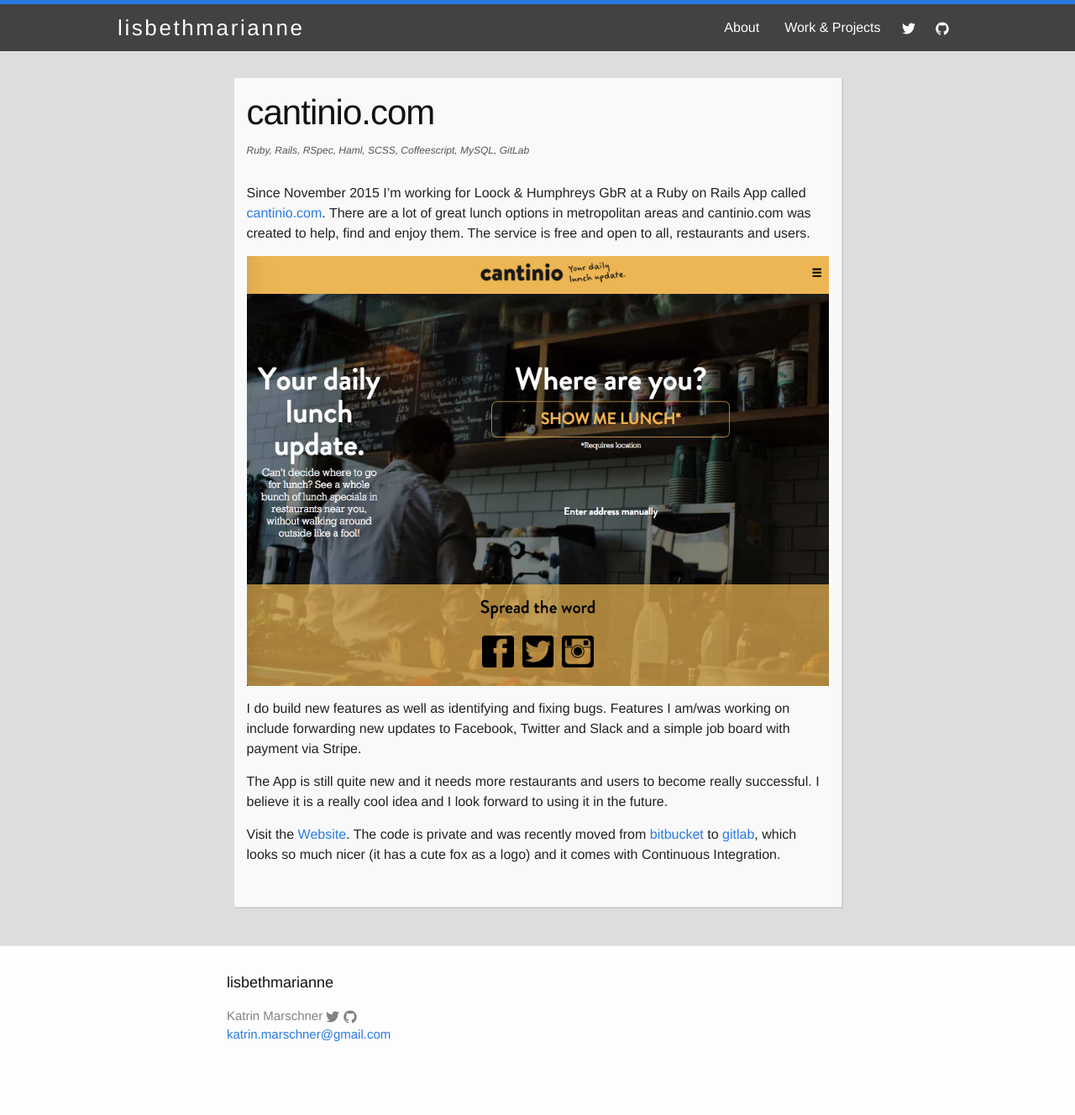
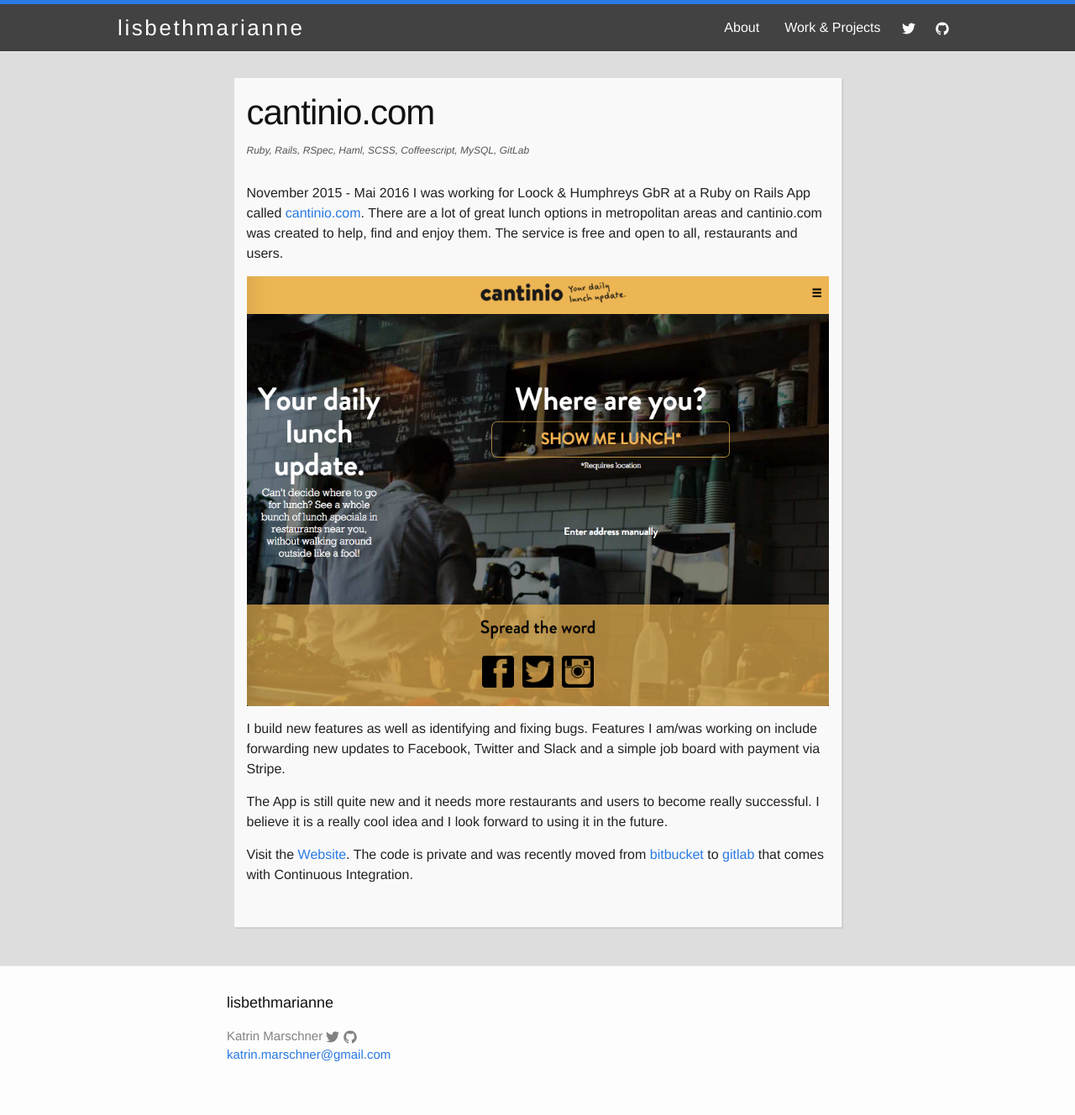
Before and after one commit to lisbethmarianne/lisbethmarianne.github.io, a Jekyll site: the page built from _posts/2016-02-13-cantinio.markdown, in a window 1280 px wide. Shown: the whole page at 84% size. Built offline with Jekyll 4.4.1, drawn with Linux system fonts in a browser that asks for light colours; before the commit the page ends 1304 px from its top, so only the background shows below that.

Commit message:
add marleyspoon and use time range for older posts

```diff
--- a/_posts/2016-02-13-cantinio.markdown
+++ b/_posts/2016-02-13-cantinio.markdown
@@ -1,23 +1,22 @@
 ---
 layout: post
 title:  "cantinio.com"
-image:  /assets/cantinio_2016-02-13.png
+image:  /assets/cantinio.png
 date:   2016-02-13 10:22:49 +0100
 categories: Ruby Rails RSpec Haml SCSS Coffeescript MySQL GitLab
-description: Since November 2015 I'm working for Loock & Humphreys GbR at a Ruby on Rails App called cantinio. There are a lot of great lunch options in metropolitan areas and cantinio was created to help find them. The service is free and open to all, restaurants and users.
+description: November 2015 - Mai 2016 I was working for Loock & Humphreys GbR at a Ruby on Rails App called cantinio. There are a lot of great lunch options in metropolitan areas and cantinio was created to help find them. The service is free and open to all, restaurants and users.
 ---
 
-Since November 2015 I'm working for Loock & Humphreys GbR at a Ruby on Rails App called [cantinio.com][cantinio]. There are a lot of great lunch options in metropolitan areas and cantinio.com was created to help, find and enjoy them. The service is free and open to all, restaurants and users.
+ November 2015 - Mai 2016 I was working for Loock & Humphreys GbR at a Ruby on Rails App called [cantinio.com][cantinio]. There are a lot of great lunch options in metropolitan areas and cantinio.com was created to help, find and enjoy them. The service is free and open to all, restaurants and users.
 
-![cantinio screenshot](/assets/cantinio_2016-02-13.png)
+![cantinio screenshot](/assets/cantinio.png)
 
-I do build new features as well as identifying and fixing bugs.
+I build new features as well as identifying and fixing bugs.
 Features I am/was working on include forwarding new updates to Facebook, Twitter and Slack and a simple job board with payment via Stripe.
 
 The App is still quite new and it needs more restaurants and users to become really successful. I believe it is a really cool idea and I look forward to using it in the future.
 
-Visit the [Website][cantinio]. The code is private and was recently moved from [bitbucket][bitbucket] to [gitlab][gitlab], which looks so much nicer (it has a cute fox as a logo) and it comes with Continuous Integration.
-
+Visit the [Website][cantinio]. The code is private and was recently moved from [bitbucket][bitbucket] to [gitlab][gitlab] that comes with Continuous Integration.
 
 [cantinio]: https://www.cantinio.com
 [bitbucket]: https://bitbucket.org
--- a/_posts/2016-10-15-travis-ci.markdown
+++ b/_posts/2016-10-15-travis-ci.markdown
@@ -4,10 +4,10 @@
 image:  /assets/travis-ci.png
 date:   2016-10-15 06:12:49 +0100
 categories: Ruby Rails RSpec SCSS PostgreSQL Heroku Redis Elasticsearch
-description: Since June 2016 I'm doing an internship at Travis CI in the "Project Emerald".
+description: From June - November 2016 I did an internship at Travis CI in the "Project Emerald".
 ---
 
-Since June 2016 I'm doing an internship at [Travis CI][travis] in the "Project Emerald".
+From June - November 2016 I did an internship at [Travis CI][travis] in the "Project Emerald".
 
 ![travis screenshot](/assets/travis-ci.png)
 
```
Also changed, not shown: other parts of _posts/2016-10-15-travis-ci.markdown (+1 -1 lines), _posts/2020-01-04-marley-spoon.markdown (added, +21 -0 lines), about.md (+3 -3 lines), assets/cantinio.png (renamed from assets/cantinio_2016-02-13.png), assets/ziplog.png (added).
